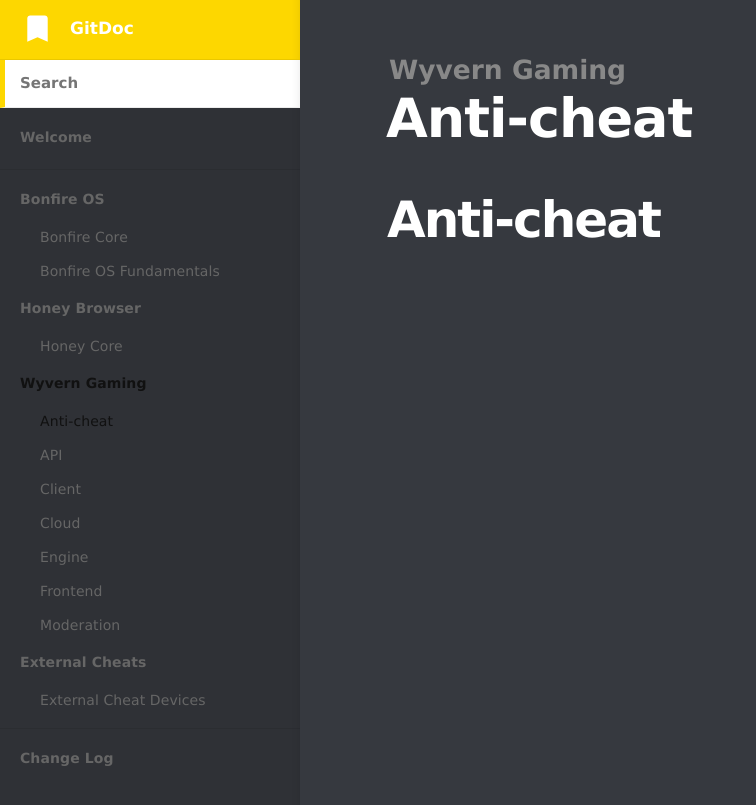
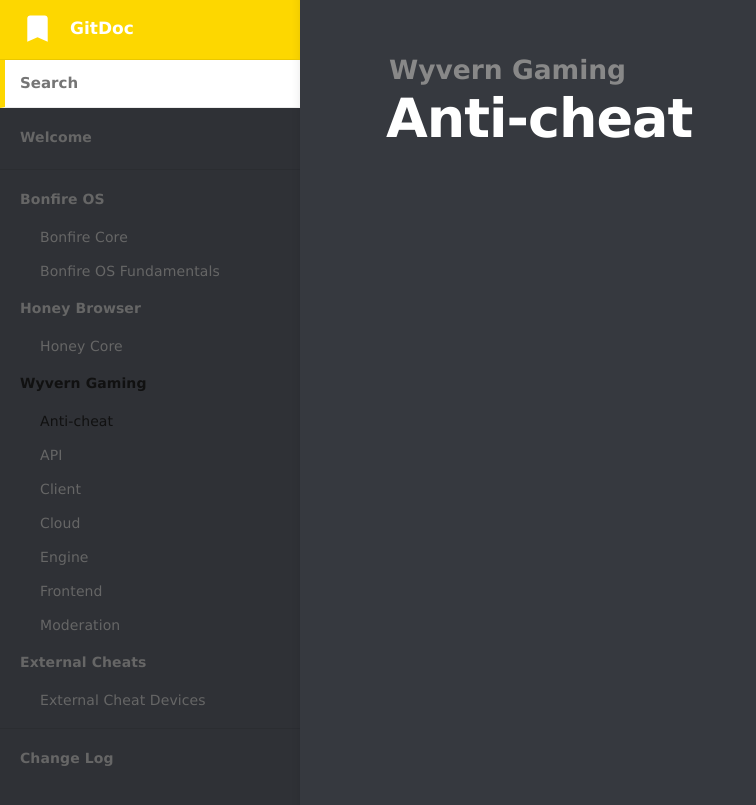
Before and after one commit to MidasTouch-MT/MidasTouch-MT.github.io, a Jekyll site: the page built from _docs/wyvern-gaming/anticheat.md, in a window 1280 px wide. Shown: the top 805 px of the page, without its empty margins (0-756 px from the left). Built offline with Jekyll 4.4.1, drawn with Linux system fonts in a browser that asks for light colours.

Commit message:
Update anticheat.md

```diff
--- a/_docs/wyvern-gaming/anticheat.md
+++ b/_docs/wyvern-gaming/anticheat.md
@@ -3,5 +3,3 @@ title: Anti-cheat
 category: Wyvern Gaming
 order: 1
 ---
-
-# Anti-cheat
```
